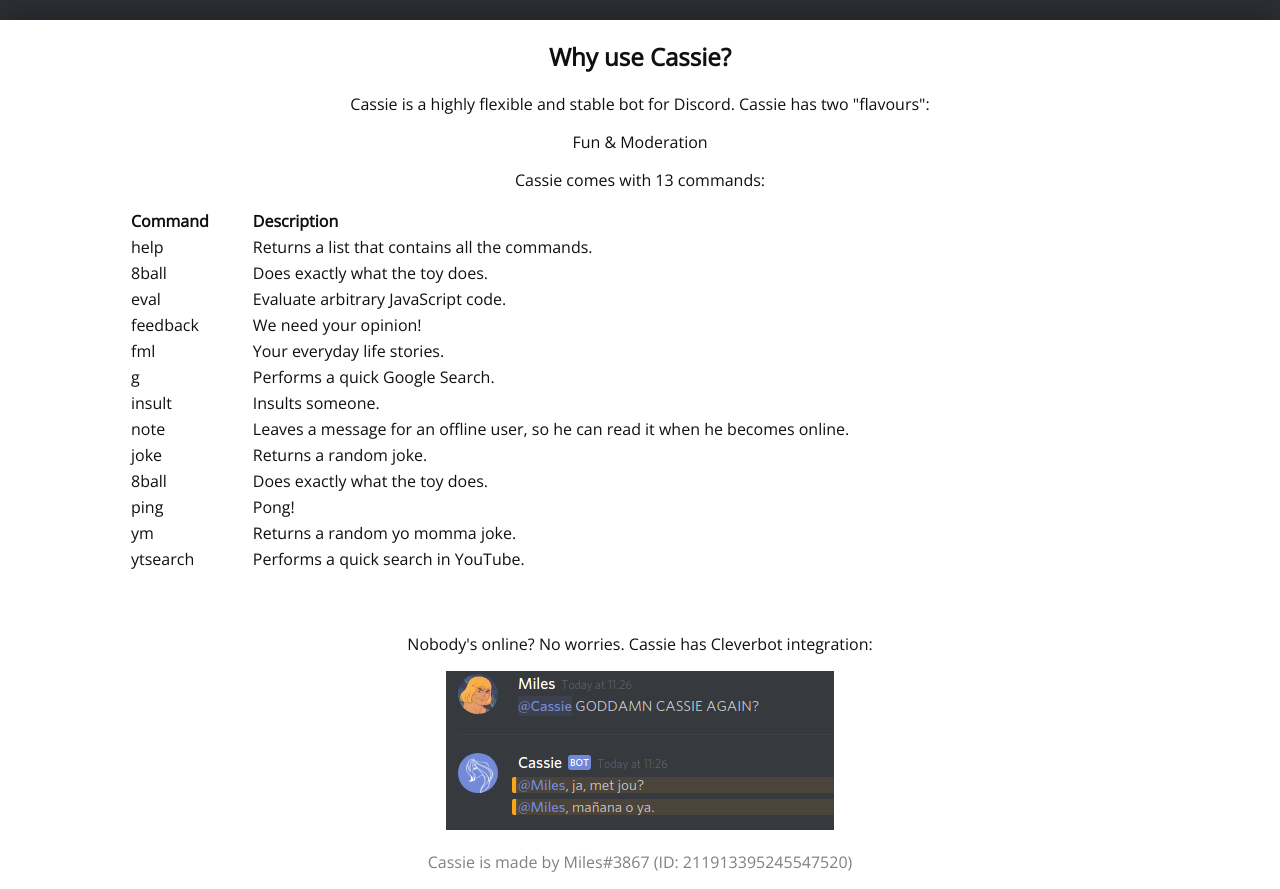
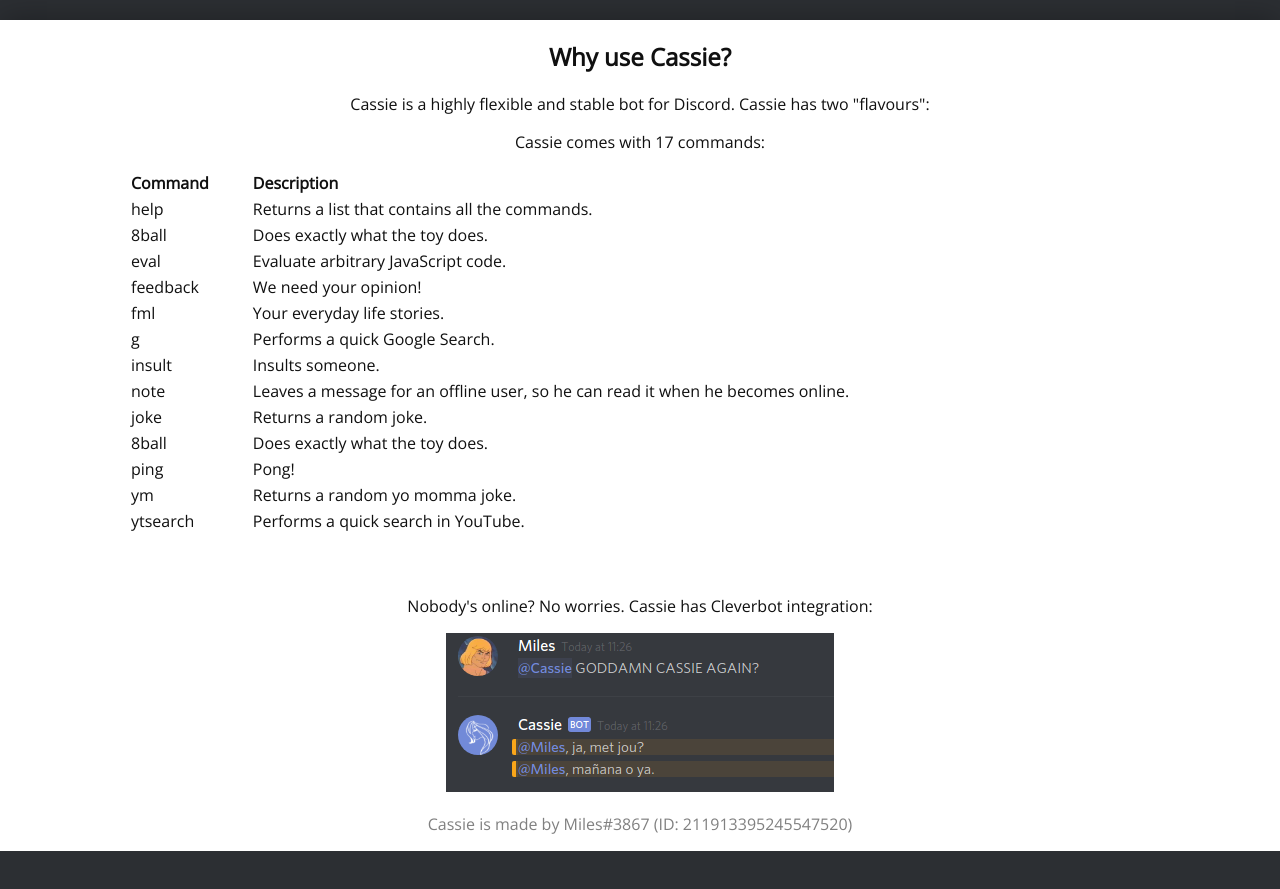
Before and after one commit to MilesGitGud/cassie, a plain HTML site: page index.html in a window 1280 px wide. Shown: the part 780-1669 px from the top of the page. After the commit the page ends 1631 px from the top, so only its background shows below. Drawn offline with nearby package versions, Linux system fonts and the light colour scheme.

Commit message:
Create index.html

```diff
--- a/index.html
+++ b/index.html
@@ -23,8 +23,7 @@
       <center>
         <h2>Why use Cassie?</h2>
         <p>Cassie is a highly flexible and stable bot for Discord. Cassie has two "flavours":</p>
-        <p>Fun & Moderation</p>
-        <p>Cassie comes with 13 commands:</p>
+        <p>Cassie comes with 17 commands:</p>
         <table style="width:80%">
           <tr>
             <th align="left">Command</th>
```
